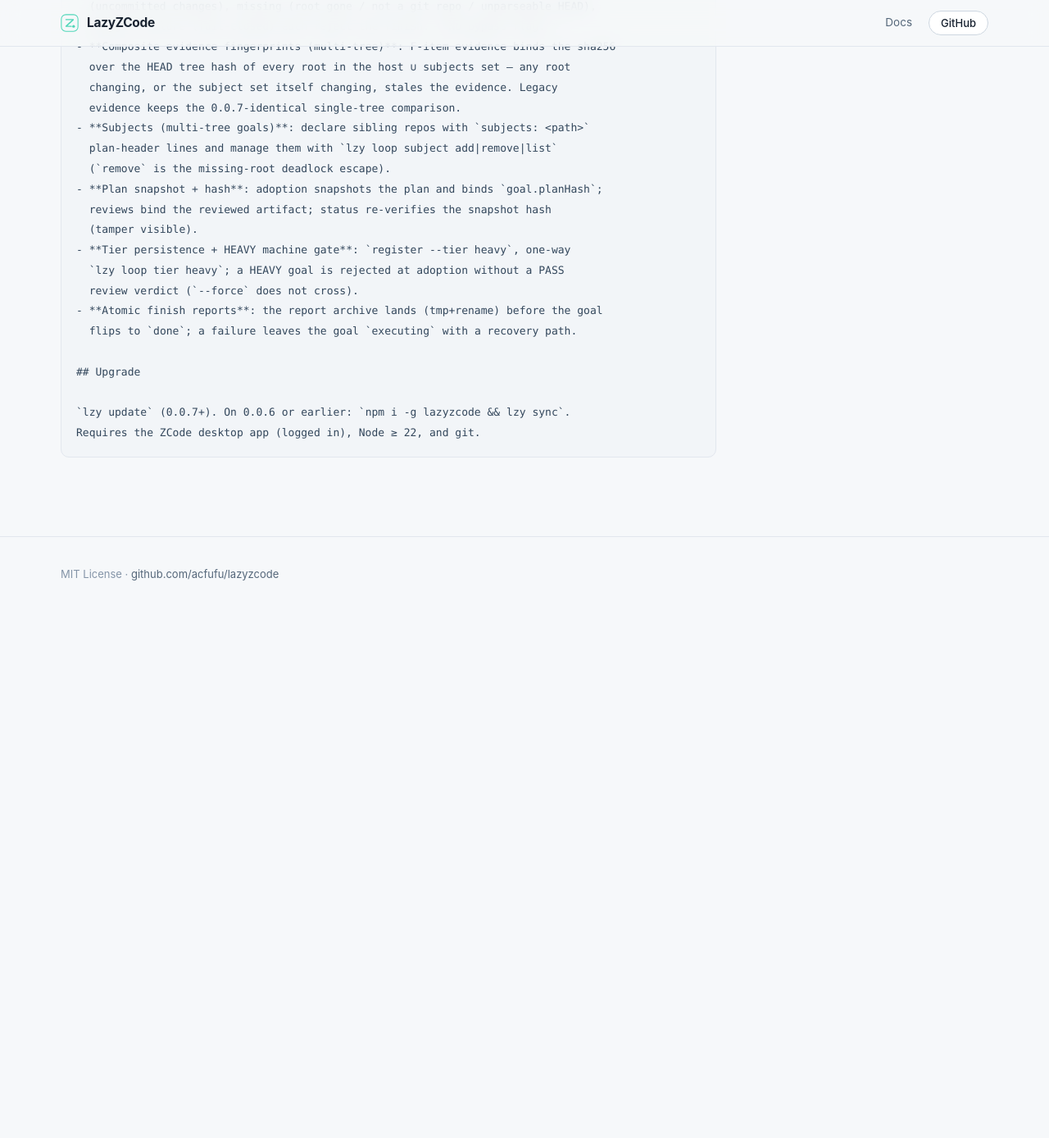
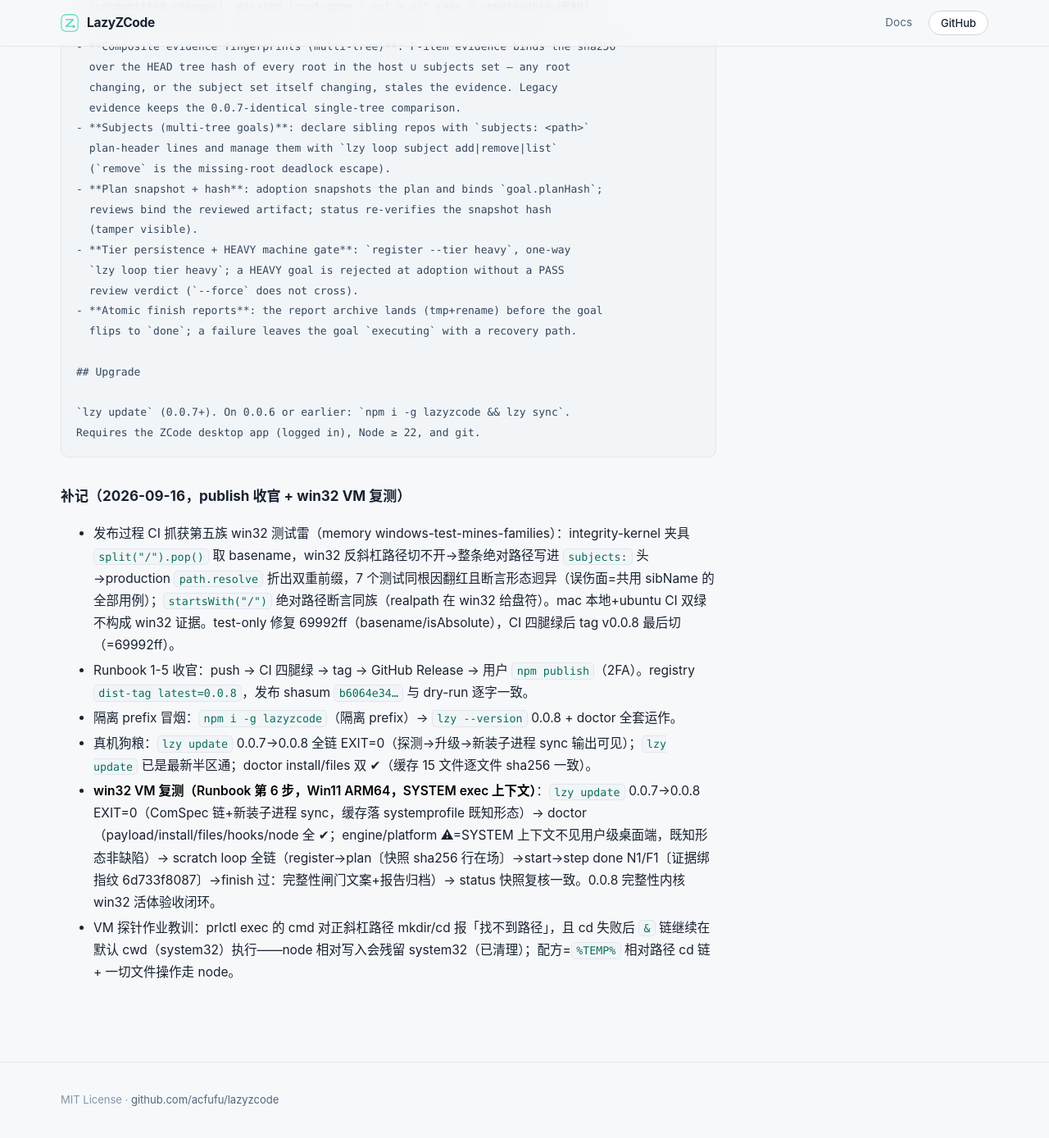
Before and after one commit to Acfufu/lazyzcode, a Jekyll site: the page built from docs/release-checklist.md, in a window 1280 px wide and 1400 px high, scrolled down 7031 px. Shown: the top 1388 px of the window at 82% size. Built offline with Jekyll 4.4.1, drawn with Linux system fonts in a browser that asks for light colours; our own code applies the rules of GitHub Pages for plain Markdown files; before the commit the page ends 7790 px from its top, so only the background shows below that.

Commit message:
docs: record 0.0.8 publish closeout — registry/smoke/dogfood + win32 VM retest
Registry latest=0.0.8 with shasum identical to dry-run; isolated-prefix
smoke green; real-machine lzy update exercised the 0.0.7→0.0.8 chain
(fresh child sync, already-latest half, cache 15-file sha256 match);
Win11 ARM64 VM retest covered the update chain, doctor, and a full
scratch loop finish (composite fingerprint, snapshot re-verify,
integrity-gate wording live). AGENTS.md §2 status line updated.

Post-release docs chore executed directly on maintainer instruction —
no goal loop attached, no Goal trailer (same precedent).

````diff
--- a/docs/release-checklist.md
+++ b/docs/release-checklist.md
@@ -190,3 +190,12 @@ Requires the ZCode desktop app (logged in), Node ≥ 22, and git.
 `lzy update` (0.0.7+). On 0.0.6 or earlier: `npm i -g lazyzcode && lzy sync`.
 Requires the ZCode desktop app (logged in), Node ≥ 22, and git.
 ```
+
+### 补记（2026-09-16，publish 收官 + win32 VM 复测）
+
+- 发布过程 CI 抓获第五族 win32 测试雷（memory windows-test-mines-families）：integrity-kernel 夹具 `split("/").pop()` 取 basename，win32 反斜杠路径切不开→整条绝对路径写进 `subjects:` 头→production `path.resolve` 折出双重前缀，7 个测试同根因翻红且断言形态迥异（误伤面=共用 sibName 的全部用例）；`startsWith("/")` 绝对路径断言同族（realpath 在 win32 给盘符）。mac 本地+ubuntu CI 双绿不构成 win32 证据。test-only 修复 69992ff（basename/isAbsolute），CI 四腿绿后 tag v0.0.8 最后切（=69992ff）。
+- Runbook 1-5 收官：push → CI 四腿绿 → tag → GitHub Release → 用户 `npm publish`（2FA）。registry `dist-tag latest=0.0.8`，发布 shasum `b6064e34…` 与 dry-run 逐字一致。
+- 隔离 prefix 冒烟：`npm i -g lazyzcode`（隔离 prefix）→ `lzy --version` 0.0.8 + doctor 全套运作。
+- 真机狗粮：`lzy update` 0.0.7→0.0.8 全链 EXIT=0（探测→升级→新装子进程 sync 输出可见）；`lzy update` 已是最新半区通；doctor install/files 双 ✔（缓存 15 文件逐文件 sha256 一致）。
+- **win32 VM 复测（Runbook 第 6 步，Win11 ARM64，SYSTEM exec 上下文）**：`lzy update` 0.0.7→0.0.8 EXIT=0（ComSpec 链+新装子进程 sync，缓存落 systemprofile 既知形态）→ doctor（payload/install/files/hooks/node 全 ✔；engine/platform ⚠=SYSTEM 上下文不见用户级桌面端，既知形态非缺陷）→ scratch loop 全链（register→plan〔快照 sha256 行在场〕→start→step done N1/F1〔证据绑指纹 6d733f8087〕→finish 过：完整性闸门文案+报告归档）→ status 快照复核一致。0.0.8 完整性内核 win32 活体验收闭环。
+- VM 探针作业教训：prlctl exec 的 cmd 对正斜杠路径 mkdir/cd 报「找不到路径」，且 cd 失败后 `&` 链继续在默认 cwd（system32）执行——node 相对写入会残留 system32（已清理）；配方=`%TEMP%` 相对路径 cd 链 + 一切文件操作走 node。
````
Also changed, not shown: AGENTS.md (+1 -1 lines).
